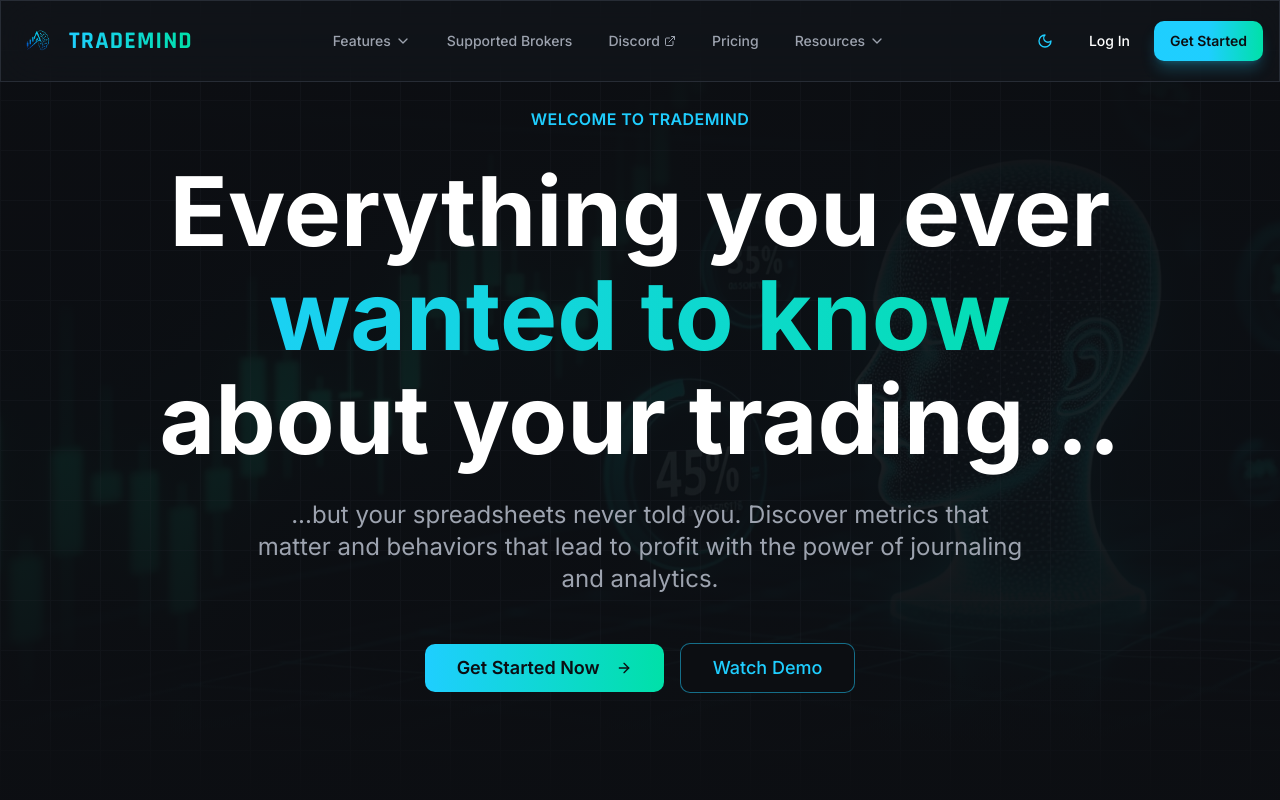
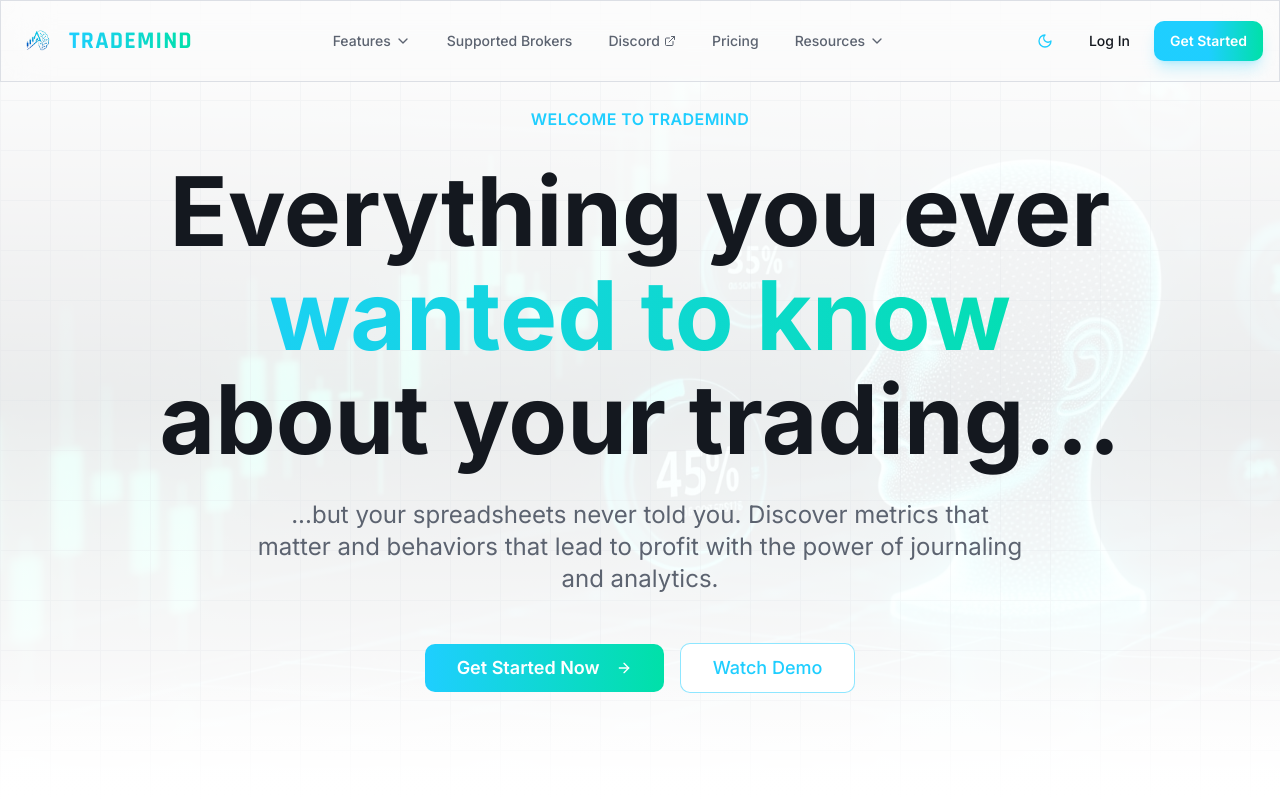
Before and after one commit to kabanda-jordan/neura-edge-journal, a React (Vite) app: page / in a window 1280 px wide. Shown: the top 800 px of the page. Built offline with nearby package versions, Linux system fonts and the light colour scheme.

Commit message:
Fix: Theme toggle not working

```diff
--- a/src/index.css
+++ b/src/index.css
@@ -8,7 +8,54 @@ All colors MUST be HSL.
 
 @layer base {
   :root {
-    /* Futuristic Trading Platform - Dark Theme */
+    /* Light Mode - Clean Professional Theme */
+    --background: 0 0% 100%;
+    --foreground: 220 20% 10%;
+
+    --card: 0 0% 98%;
+    --card-foreground: 220 20% 10%;
+
+    --popover: 0 0% 100%;
+    --popover-foreground: 220 20% 10%;
+
+    --primary: 193 100% 56%;
+    --primary-foreground: 0 0% 100%;
+
+    --secondary: 165 100% 44%;
+    --secondary-foreground: 0 0% 100%;
+
+    --muted: 220 15% 96%;
+    --muted-foreground: 220 10% 40%;
+
+    --accent: 165 100% 44%;
+    --accent-foreground: 0 0% 100%;
+
+    --destructive: 0 84% 60%;
+    --destructive-foreground: 0 0% 100%;
+
+    --border: 220 15% 88%;
+    --input: 220 15% 88%;
+    --ring: 193 100% 56%;
+
+    --radius: 0.75rem;
+
+    /* Custom tokens for trading platform */
+    --neon-blue: 193 100% 56%;
+    --neon-green: 165 100% 44%;
+    --glass-bg: 0 0% 98%;
+
+    /* Gradients */
+    --gradient-primary: linear-gradient(135deg, hsl(193 100% 56% / 0.15), hsl(165 100% 44% / 0.15));
+    --gradient-glow: radial-gradient(ellipse at center, hsl(193 100% 56% / 0.1), transparent);
+
+    /* Shadows */
+    --glow-blue: 0 0 40px hsl(193 100% 56% / 0.2);
+    --glow-green: 0 0 40px hsl(165 100% 44% / 0.2);
+    --shadow-elevated: 0 10px 30px hsl(220 20% 10% / 0.1);
+  }
+
+  .dark {
+    /* Dark Mode - Futuristic Trading Platform */
     --background: 220 20% 6%;
     --foreground: 0 0% 100%;
 
@@ -37,13 +84,7 @@ All colors MUST be HSL.
     --input: 220 15% 18%;
     --ring: 193 100% 56%;
 
-    --radius: 0.75rem;
-
     /* Custom tokens for trading platform */
-    --neon-blue: 193 100% 56%;
-    --neon-green: 165 100% 44%;
-    --dark-bg: 220 20% 6%;
-    --card-bg: 220 18% 10%;
     --glass-bg: 220 18% 10%;
 
     /* Gradients */
```
